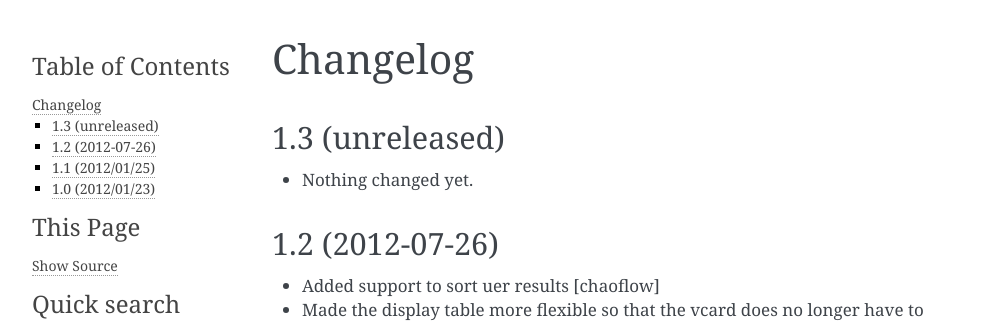
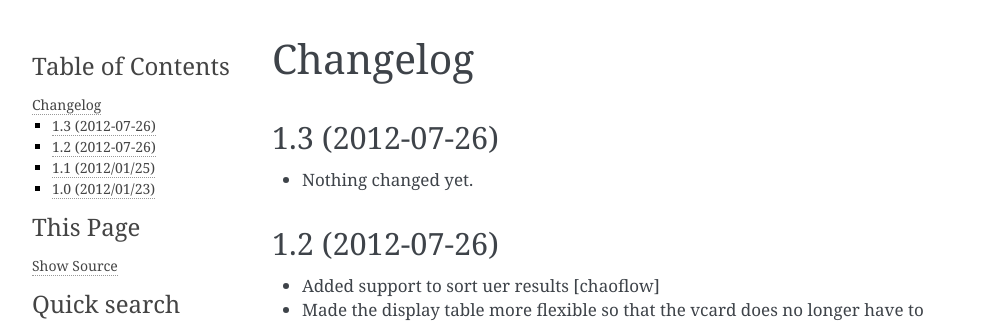
Before and after one commit to collective/collective.listusers, a Sphinx documentation site: the page built from docs/HISTORY.rst, in a window 1280 px wide. Shown: the top 322 px of the page, without its empty margins (148-1141 px from the left). Built offline with Sphinx 7.4.7, drawn with Linux system fonts in a browser that asks for light colours.

Commit message:
Preparing release 1.3

```diff
--- a/docs/HISTORY.rst
+++ b/docs/HISTORY.rst
@@ -1,7 +1,7 @@
 Changelog
 =========
 
-1.3 (unreleased)
+1.3 (2012-07-26)
 ----------------
 
 - Nothing changed yet.
--- a/setup.py
+++ b/setup.py
@@ -3,7 +3,7 @@ from setuptools import setup, find_packages
 
 
 setup(name='collective.listusers',
-      version='1.3.dev0',
+      version='1.3',
       description="A search form for listing users.",
       long_description=open(os.path.join(os.path.dirname(__file__), 'README.rst')).read(),
       # Get more strings from
```
